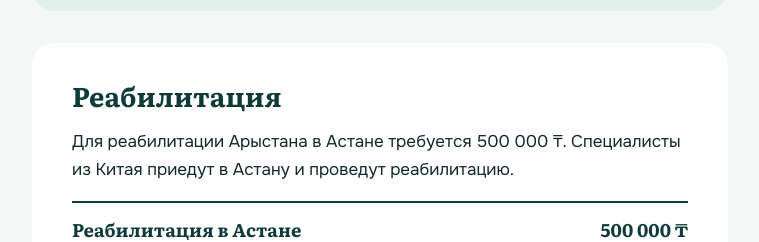
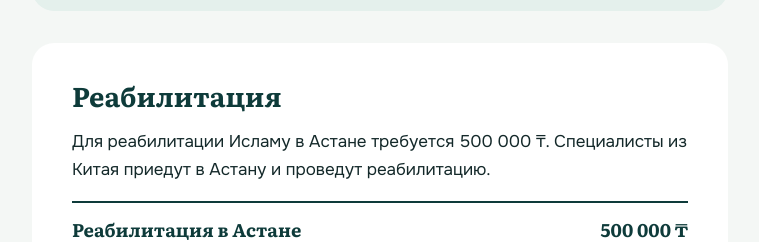
Before and after one commit to aminaomarova2701-code/sborislam, a plain HTML site: page index.html in a window 1280 px wide. Shown: the part 6700-6942 px from the top of the page, without its empty margins (260-1019 px from the left). Drawn offline with Linux system fonts and the light colour scheme; no server answers.

Commit message:
Арыстан

```diff
--- a/index.html
+++ b/index.html
@@ -114,7 +114,7 @@
 
     <section>
      <h2>Реабилитация</h2>
-     <p>Для реабилитации Арыстана в Астане требуется 500 000 ₸. Специалисты из Китая приедут в Астану и проведут реабилитацию.</p>
+     <p>Для реабилитации Исламу в Астане требуется 500 000 ₸. Специалисты из Китая приедут в Астану и проведут реабилитацию.</p>
      <table>
       <tr class="total"><td>Реабилитация в Астане</td><td>500 000 ₸</td></tr>
      </table>
```
